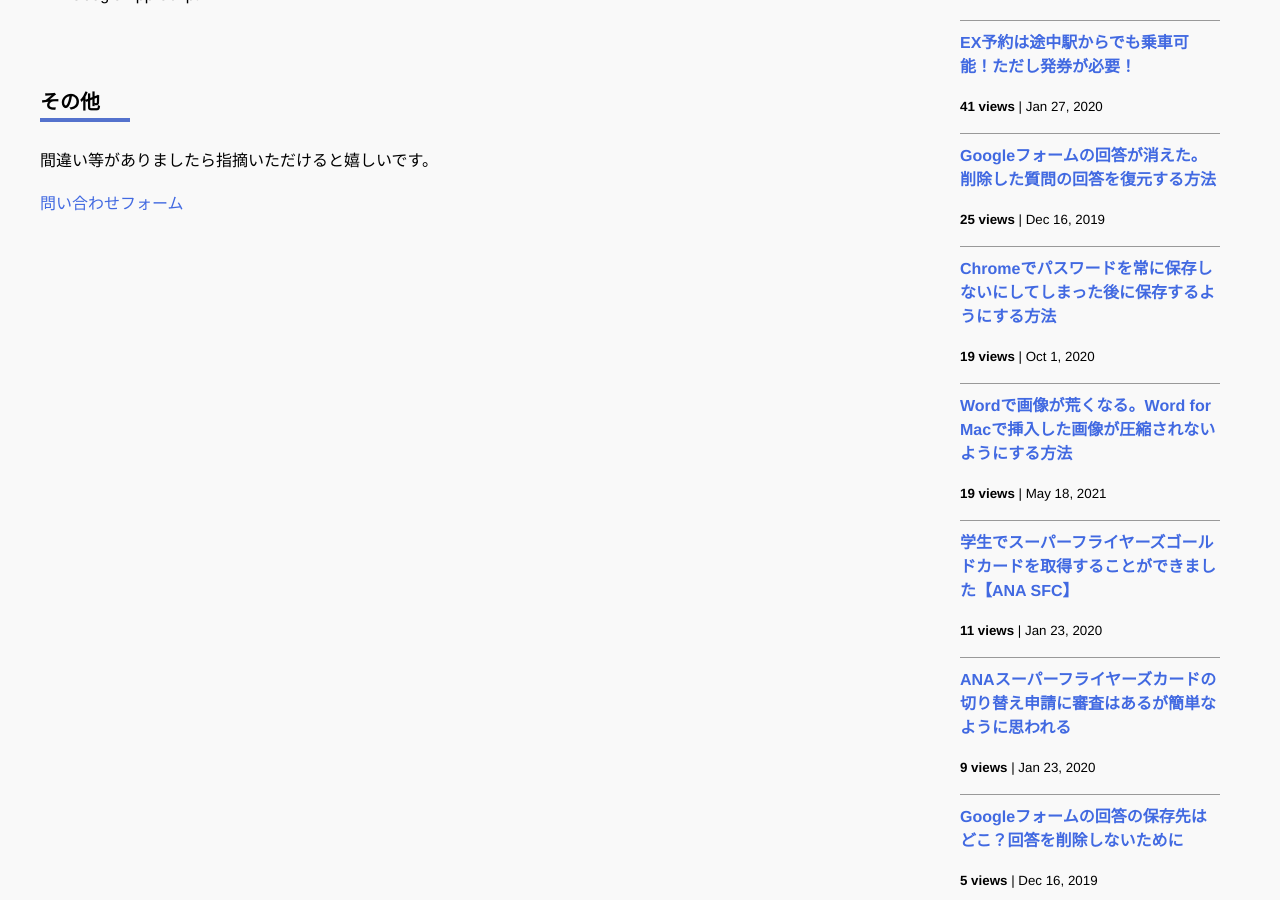
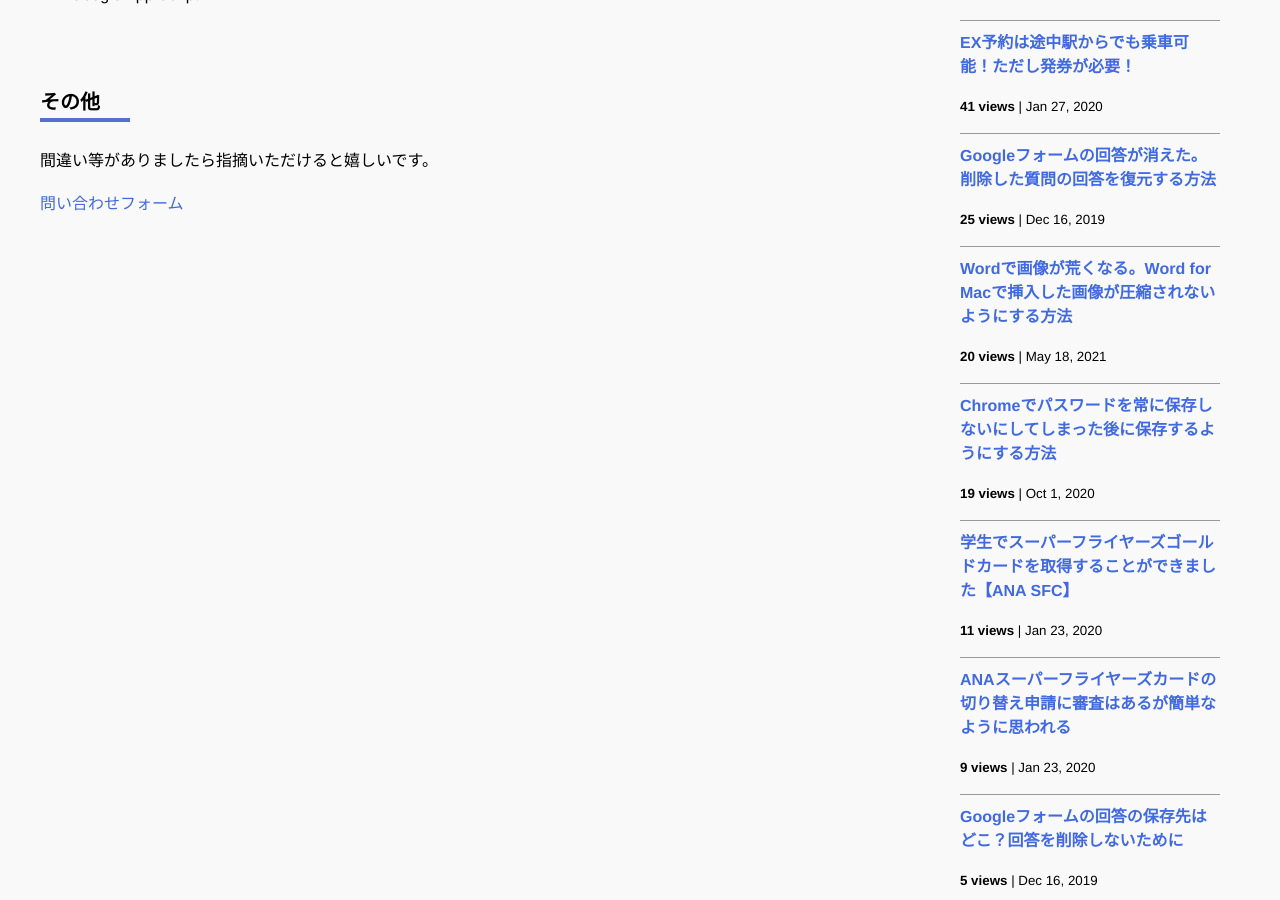
Before and after one commit to iwanaminami/shoyaiwaname, a Jekyll site: the page built from about.markdown, in a window 1280 px wide and 900 px high, scrolled down 854 px. Built offline with Jekyll 4.4.1, drawn with Linux system fonts in a browser that asks for light colours; nearby versions of some CDN libraries; comment, search, counter and statistics services are not loaded.

Commit message:
chore(ga): update _data/popularposts.yml 20260903-2352

```diff
--- a/_data/popularposts.yml
+++ b/_data/popularposts.yml
@@ -3,11 +3,11 @@ side:
     url: "/2020/01/27/ex-rideontheway.html"
   - view: 25
     url: "/2019/12/16/restore-googleform.html"
+  - view: 20
+    url: "/2021/05/18/image-compression-word.html"
   - view: 19
     url: "/2020/10/01/googlepassword.html"
-  - view: 19
-    url: "/2021/05/18/image-compression-word.html"
-  - view: 14
+  - view: 15
     url: "/"
   - view: 11
     url: "/2020/01/23/sfcgold.html"
```
